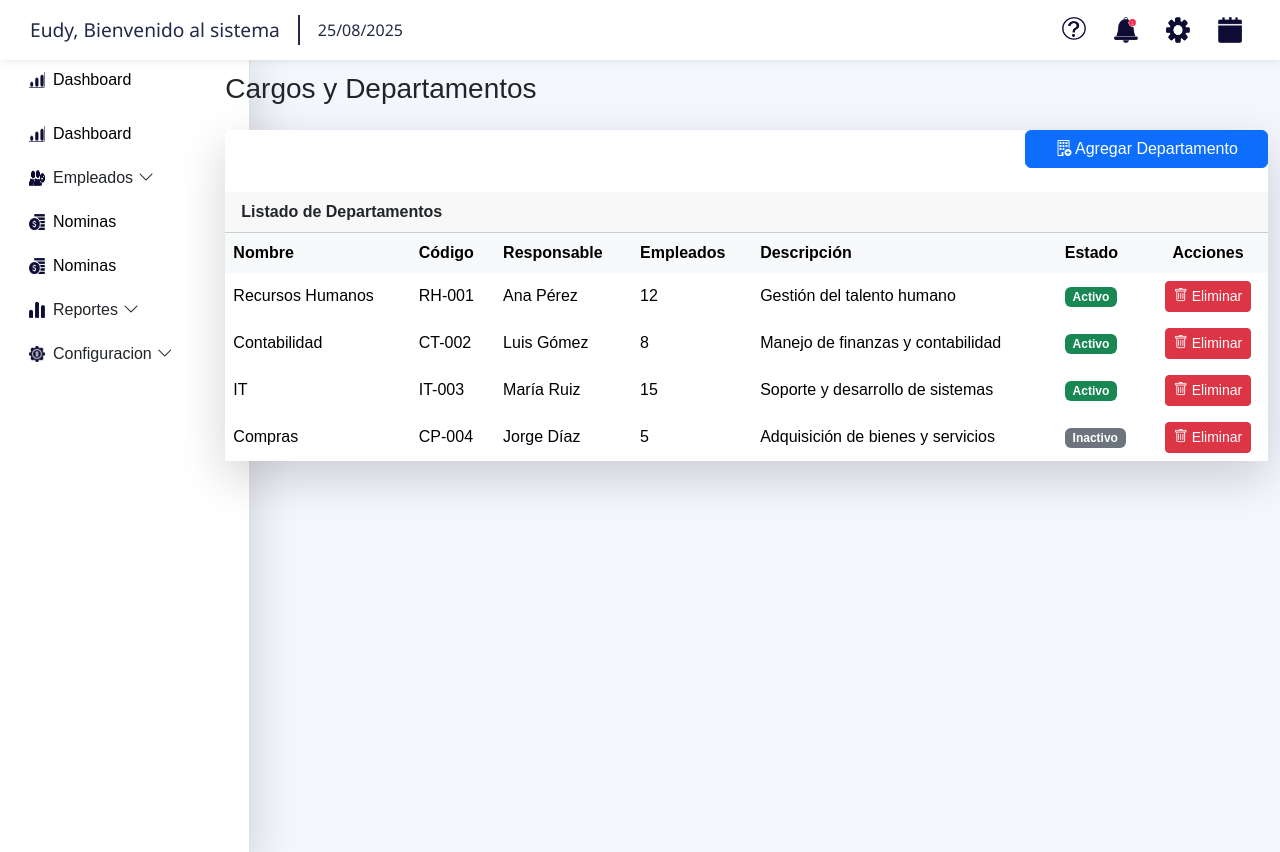
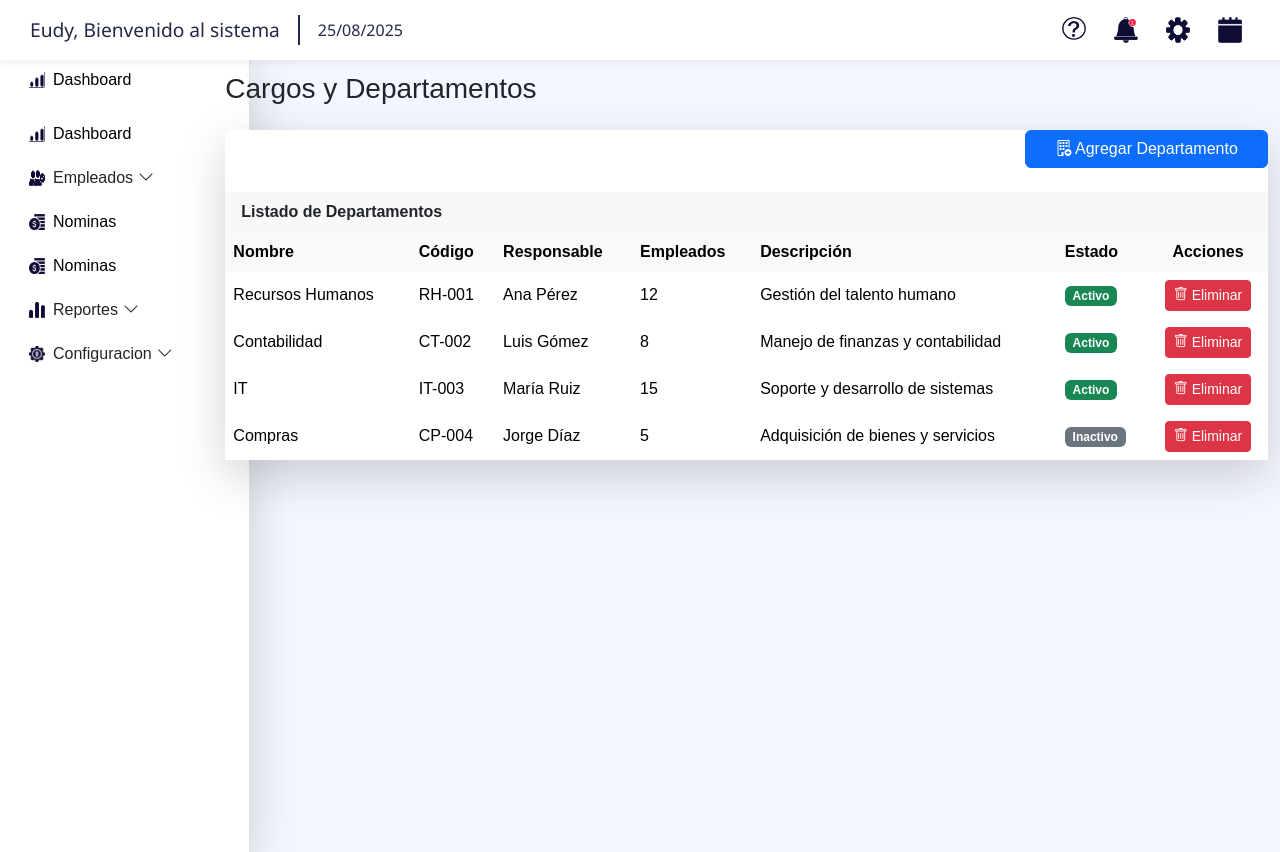
Before and after one commit to ESPARTIMP/esnomina, a PHP site: page /views/Departamento.php in a window 1280 px wide. Run offline with PHP 8.4, Linux system fonts and the light colour scheme; some libraries are stand-ins or nearby versions.

Commit message:
Departamento cambios diseño

```diff
--- a/views/Departamento.php
+++ b/views/Departamento.php
@@ -27,8 +27,29 @@
     }
     </script>
 
+     <style>
+        /* Estilos para quitar bordes de la card */
+        .card.border-0 {
+            border: none !important;
+        }
 
-    </style>
+        .card-header {
+            background-color: transparent;
+            border-bottom: none !important;
+            padding: 1.25rem 1.25rem 0.5rem;
+        }
+
+        /* Eliminar bordes de la tabla */
+        .table-borderless th,
+        .table-borderless td {
+            border: none !important;
+        }
+
+        .table-light {
+            background-color: #f8f9fa;
+            border: none;
+        }
+     </style>
 </head>
 <body>
   <?php include __DIR__ . '/Nav.php'; ?>
@@ -60,8 +81,8 @@
         ?>
 
   <div class="card mb-4 border-0 shadow-lg">
-              <div class="row d-flex  mb-4 justify-content-end ">
-                <div class="col-3  ">
+              <div class="row d-flex mb-4 justify-content-end ">
+                <div class="col-3">
                      <button type="button" class="btn btn-primary w-100" data-bs-toggle="modal" data-bs-target="#modalAgregarDepartamento">
                          <i class="bi bi-building-add"></i> Agregar Departamento
                      </button>
@@ -69,9 +90,9 @@
                 </div>
             </div>
           <div class="card-header fw-semibold">Listado de Departamentos</div>
-          <div class="card-body  p-0">
+          <div class="card-body p-0">
             <div class="table-responsive">
-              <table class="table table-hover table-borderless mb-0 align-middle table-">
+              <table class="table table-hover table-borderless mb-0 align-middle">
                 <thead class="table-light">
                   <tr>
                     <th>Nombre</th>
```
